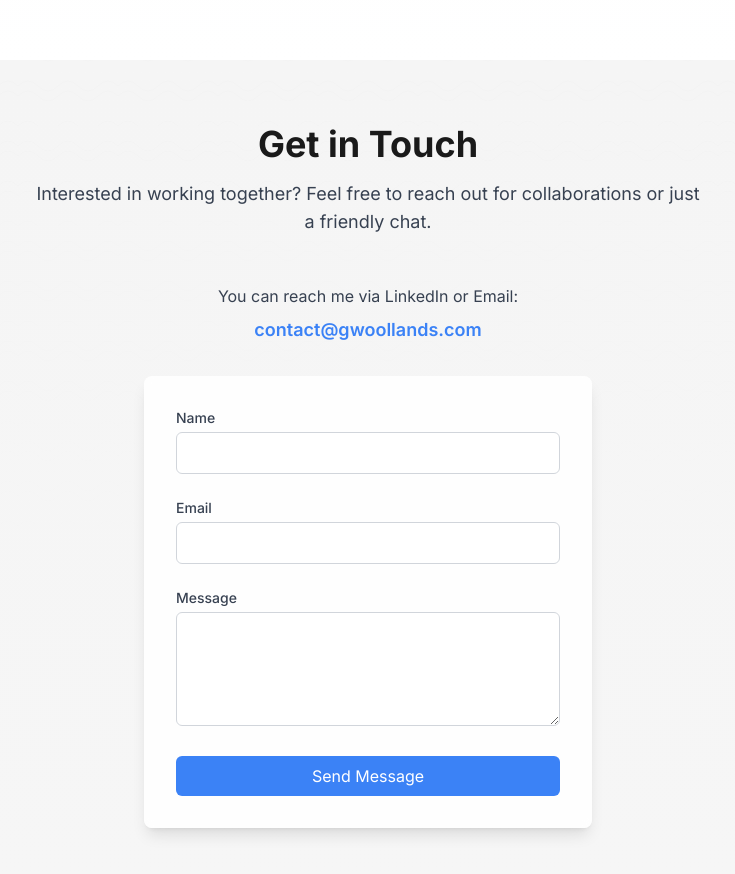
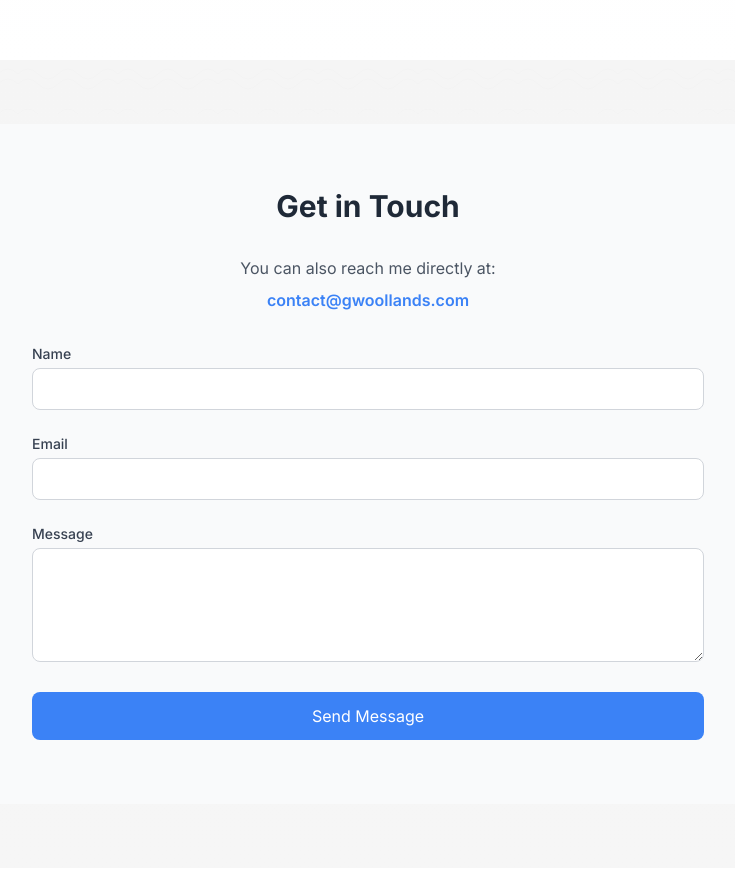
Before and after one commit to GastonWoollands/portfolio-app, a Next.js app: page / in a window 1280 px wide. Shown: the part 1540-2414 px from the top of the page, without its empty margins (272-1007 px from the left). Built offline with nearby package versions, Linux system fonts and the light colour scheme.

Commit message:
fix: get post contact form fix

```diff
--- a/src/app/api/contact/route.ts
+++ b/src/app/api/contact/route.ts
@@ -29,6 +29,30 @@ async function testEmailConfiguration() {
   } catch (error) {
     console.error('Error testing email configuration:', error)
     return false
+  }
+}
+
+// Handle both GET and POST methods
+export async function GET() {
+  try {
+    const isConfigured = await testEmailConfiguration()
+    if (!isConfigured) {
+      return NextResponse.json(
+        { error: 'Email service is not properly configured. Please check your Resend setup.' },
+        { status: 500 }
+      )
+    }
+
+    return NextResponse.json(
+      { message: 'Email configuration test successful' },
+      { status: 200 }
+    )
+  } catch (error) {
+    console.error('Error in test endpoint:', error)
+    return NextResponse.json(
+      { error: 'An unexpected error occurred while testing email configuration.' },
+      { status: 500 }
+    )
   }
 }
 
--- a/src/app/page.tsx
+++ b/src/app/page.tsx
@@ -6,6 +6,7 @@ import Navbar from '@/components/Navbar'
 import Link from 'next/link'
 import Image from 'next/image'
 import Chatbot from '@/components/Chatbot'
+import GetInTouch from '@/components/GetInTouch'
 import { useState } from 'react'
 
 const fadeInUp = {
@@ -326,80 +327,7 @@ const ContactSection = () => {
         transition={{ duration: 0.8 }}
         className="container mx-auto px-4 py-16 relative"
       >
-        <motion.div
-          variants={staggerContainer}
-          initial="initial"
-          animate={inView ? "animate" : "initial"}
-          className="text-center"
-        >
-          <motion.h2
-            className="text-3xl md:text-4xl font-bold text-primary dark:text-primary-dark mb-4"
-            variants={fadeInUp}
-          >
-            Get in Touch
-          </motion.h2>
-          <motion.p
-            className="text-lg text-gray-700 dark:text-gray-300 text-center mb-12 max-w-2xl mx-auto"
-            variants={fadeInUp}
-          >
-            Interested in working together? Feel free to reach out for collaborations or just a friendly chat.
-          </motion.p>
-          <motion.div
-            variants={fadeInUp}
-            className="text-center mb-8"
-          >
-            <p className="text-gray-700 dark:text-gray-300 mb-2">You can reach me via LinkedIn or Email:</p>
-            <a
-              href="mailto:contact@gwoollands.com"
-              className="text-accent dark:text-accent-dark font-semibold hover:underline text-lg"
-            >
-              contact@gwoollands.com
-            </a>
-          </motion.div>
-        </motion.div>
-        <motion.div
-          variants={fadeInUp}
-          className="max-w-md mx-auto bg-white/90 dark:bg-gray-800/90 backdrop-blur-sm rounded-lg shadow-lg p-8"
-        >
-          <form className="space-y-6">
-            <div>
-              <label htmlFor="name" className="block text-sm font-medium text-gray-700 dark:text-gray-300 mb-1">
-                Name
-              </label>
-              <input
-                type="text"
-                id="name"
-                className="w-full px-4 py-2 rounded-md border border-gray-300 dark:border-gray-600 dark:bg-gray-700 dark:text-white focus:ring-2 focus:ring-accent dark:focus:ring-accent-dark focus:border-transparent transition-colors duration-200"
-              />
-            </div>
-            <div>
-              <label htmlFor="email" className="block text-sm font-medium text-gray-700 dark:text-gray-300 mb-1">
-                Email
-              </label>
-              <input
-                type="email"
-                id="email"
-                className="w-full px-4 py-2 rounded-md border border-gray-300 dark:border-gray-600 dark:bg-gray-700 dark:text-white focus:ring-2 focus:ring-accent dark:focus:ring-accent-dark focus:border-transparent transition-colors duration-200"
-              />
-            </div>
-            <div>
-              <label htmlFor="message" className="block text-sm font-medium text-gray-700 dark:text-gray-300 mb-1">
-                Message
-              </label>
-              <textarea
-                id="message"
-                rows={4}
-                className="w-full px-4 py-2 rounded-md border border-gray-300 dark:border-gray-600 dark:bg-gray-700 dark:text-white focus:ring-2 focus:ring-accent dark:focus:ring-accent-dark focus:border-transparent transition-colors duration-200"
-              />
-            </div>
-            <button
-              type="submit"
-              className="w-full bg-accent dark:bg-accent-dark text-white py-2 px-4 rounded-md hover:bg-accent/90 dark:hover:bg-accent-dark/90 transition-colors duration-200 transform hover:scale-[1.02]"
-            >
-              Send Message
-            </button>
-          </form>
-        </motion.div>
+        <GetInTouch />
       </motion.div>
     </section>
   )
```
